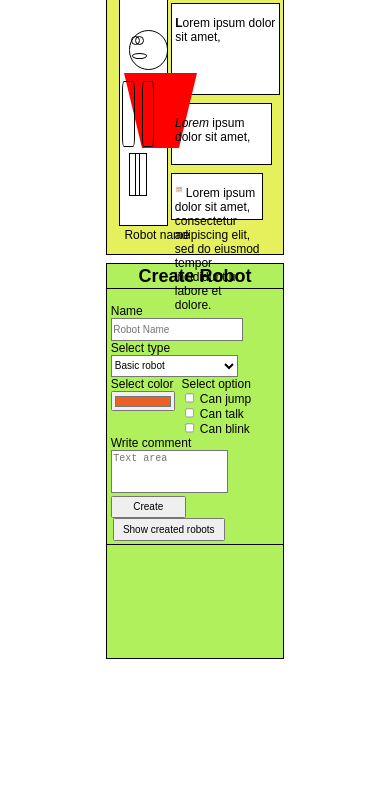
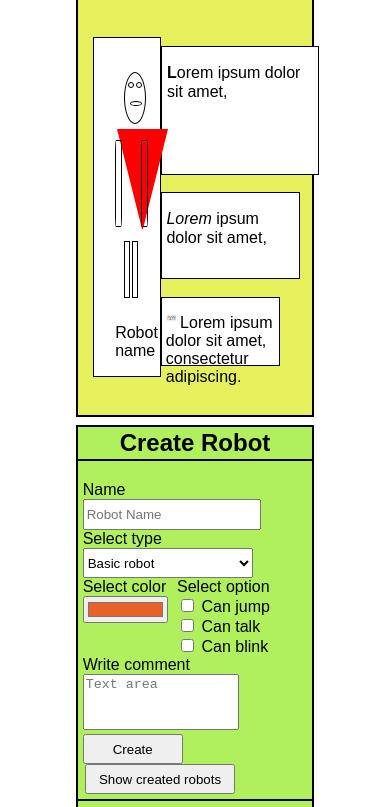
Before and after one commit to Dimitar560/Robot-Factory, a plain HTML site: page index.html in a window 390 px wide. Shown: the part 113-920 px from the top of the page. Before the commit the page ends 844 px from the top, so only its background shows below. Drawn offline with Linux system fonts and the light colour scheme.

Commit message:
Robot Factory

```diff
--- a/index.html
+++ b/index.html
@@ -5,6 +5,7 @@
     <meta http-equiv="X-UA-Compatible" content="IE=edge" />
     <meta name="viewport" content="width=device-width, initial-scale = 1.0" />
     <link rel="stylesheet" href="styles/style.css" />
+    <script defer src="javascript/index.js"></script>
     <title>Robot Factory</title>
   </head>
   <body>
@@ -22,10 +23,11 @@
       <h2 class="slide-1-title">Basic robot</h2>
       <div class="content-wrapper">
         <div class="robot-container">
-          <div class="head"></div>
-          <div class="left-eye"></div>
-          <div class="right-eye"></div>
-          <div class="mouth"></div>
+          <div class="head">
+            <div class="left-eye"></div>
+            <div class="right-eye"></div>
+            <div class="mouth"></div>
+          </div>
           <div class="body"></div>
           <div class="left-arm"></div>
           <div class="right-arm"></div>
@@ -56,8 +58,7 @@
               src="images/istockphoto-505920740-1024x1024.jpg"
               alt="good-luck-image"
             />
-            Lorem ipsum dolor sit amet, consectetur adipiscing elit, sed do
-            eiusmod tempor incididunt ut labore et dolore.
+            Lorem ipsum dolor sit amet, consectetur adipiscing.
           </p>
         </div>
       </div>
--- /dev/null
+++ b/javascript/index.js
@@ -0,0 +1,31 @@
+"use strict";
+
+const phrases = [
+  "Възможността да научите нещо не бива да се пропуска.",
+  "Обръщайки се към миналото, ние обръщаме гръб към бъдещето.",
+  "Човекът е всемогъщ, стига да не е зает с нищо.",
+  "Смисълът на успеха е да се движиш към него. Няма крайна точка.",
+  "Който побеждава себе си, не се страхува от нищо.",
+];
+
+const randomPhrase = phrases[Math.floor(Math.random() * phrases.length)];
+
+const robotCreator = (name, color, type, message) => {
+  return {
+    name: name,
+    typeOfColor: color,
+    type: type,
+    message: message,
+  };
+};
+
+const robot1 = robotCreator("Harry", "Red", "Male", "");
+
+setTimeout(() => alert(`"${randomPhrase}" from ${robot1.name}`), 5000);
+
+const robot2 = robotCreator("Jenny", "Gray", "Female", "");
+
+robot2.message = `Hello ${robot2.name} from ${robot1.name}`;
+
+console.log(robot1);
+console.log(robot2);
--- a/styles/style.css
+++ b/styles/style.css
@@ -1,7 +1,3 @@
-html {
-  zoom: 75%;
-}
-
 body {
   margin: 0;
   font-family: sans-serif;
@@ -16,13 +12,13 @@ h2 {
 
 .robot_title {
   display: inline-block;
-  margin-left: 27.5%;
+  margin-left: 20%;
   color: darkblue;
 }
 
 .company_logo {
-  width: 8%;
-  margin-right: 27.5%;
+  width: 10%;
+  margin-right: 20%;
   float: right;
 }
 
@@ -44,7 +40,7 @@ h2 {
   display: flex;
   flex-flow: column wrap;
   justify-content: space-around;
-  height: 300px;
+  height: 40vh;
   padding: 20px 0 40px 15px;
 }
 
@@ -53,25 +49,26 @@ h2 {
   flex: 0 0 100%;
   background-color: white;
   border: 1px solid black;
-  width: 29%;
+  width: 17vw;
+  position: relative;
 }
 
 .paragraph-1 {
   order: 1;
-  width: 65%;
-  height: 120px;
+  width: 40vw;
+  height: 15vh;
 }
 
 .paragraph-2 {
   order: 2;
-  width: 60%;
-  height: 80px;
+  width: 35vw;
+  height: 10vh;
 }
 
 .paragraph-3 {
   order: 3;
-  width: 55%;
-  height: 60px;
+  width: 30vw;
+  height: 8vh;
 }
 
 .good-luck-image {
@@ -163,8 +160,8 @@ h2 {
   border-radius: 50%;
   width: 50px;
   height: 50px;
-  left: 33%;
-  top: 17%;
+  left: 45%;
+  top: 10%;
 }
 
 .left-eye,
@@ -176,11 +173,11 @@ h2 {
 }
 
 .left-eye {
-  left: 33.5%;
+  left: 15.5%;
 }
 
 .right-eye {
-  left: 34.5%;
+  left: 54.5%;
 }
 
 /* talk animation */
@@ -201,8 +198,8 @@ h2 {
   border-radius: 80%;
   height: 5px;
   width: 17px;
-  top: 19.7%;
-  left: 33.8%;
+  top: 55.7%;
+  left: 25.8%;
 }
 
 .body {
@@ -212,8 +209,8 @@ h2 {
   border-right: 25px solid transparent;
   height: 0;
   width: 50px;
-  left: 31.7%;
-  top: 22%;
+  left: 35%;
+  top: 27%;
 }
 
 .left-arm,
@@ -221,35 +218,35 @@ h2 {
   border-radius: 15%;
   height: 85px;
   width: 14px;
-  top: 23%;
+  top: 30%;
 }
 
 .left-arm {
-  left: 31.3%;
+  left: 31%;
 }
 
 .right-arm {
-  left: 36.3%;
+  left: 71%;
 }
 
 .left-leg,
 .right-leg {
   height: 55px;
   width: 13px;
-  top: 31.5%;
+  top: 60%;
 }
 
 .left-leg {
-  left: 33%;
+  left: 45%;
 }
 
 .right-leg {
-  left: 34.6%;
+  left: 58%;
 }
 
 .robot-name {
   position: absolute;
-  top: 39%;
+  top: 80%;
   left: 28.9%;
 }
 
@@ -260,6 +257,7 @@ h2 {
   width: 60vw;
   margin: 2% auto 0 auto;
   border: 2px solid black;
+  margin-bottom: 3%;
 }
 
 .new-robot-title {
@@ -318,6 +316,103 @@ h2 {
 }
 
 .empty-section {
-  height: 150px;
+  height: 25vh;
   border-top: 2px solid black;
 }
+
+/* Responsive */
+
+@media (max-width: 1250px) {
+  .body {
+    width: 30px;
+  }
+  .head {
+    width: 40px;
+  }
+  .mouth {
+    width: 14px;
+  }
+  .left-eye,
+  .right-eye {
+    width: 8px;
+    height: 8px;
+  }
+  .left-arm,
+  .right-arm {
+    width: 10px;
+  }
+  .left-leg,
+  .right-leg {
+    width: 9px;
+  }
+  @keyframes talk {
+    from {
+      height: 4px;
+      width: 14px;
+    }
+    to {
+      height: 8px;
+      width: 11px;
+    }
+  }
+}
+
+@media (max-width: 1000px) {
+  .body {
+    width: 10px;
+  }
+  .head {
+    width: 30px;
+  }
+  .mouth {
+    width: 10px;
+  }
+  .left-eye,
+  .right-eye {
+    width: 6px;
+    height: 6px;
+  }
+  .left-arm,
+  .right-arm {
+    width: 7px;
+  }
+  .left-leg,
+  .right-leg {
+    width: 6px;
+  }
+  @keyframes talk {
+    from {
+      height: 3px;
+      width: 10px;
+    }
+    to {
+      height: 5px;
+      width: 7px;
+    }
+  }
+}
+
+@media (max-width: 750px) {
+  .body {
+    width: 1px;
+  }
+  .head {
+    width: 20px;
+  }
+  .mouth {
+    width: 7px;
+  }
+  .left-eye,
+  .right-eye {
+    width: 4px;
+    height: 4px;
+  }
+  .left-arm,
+  .right-arm {
+    width: 5px;
+  }
+  .left-leg,
+  .right-leg {
+    width: 4px;
+  }
+}
```
